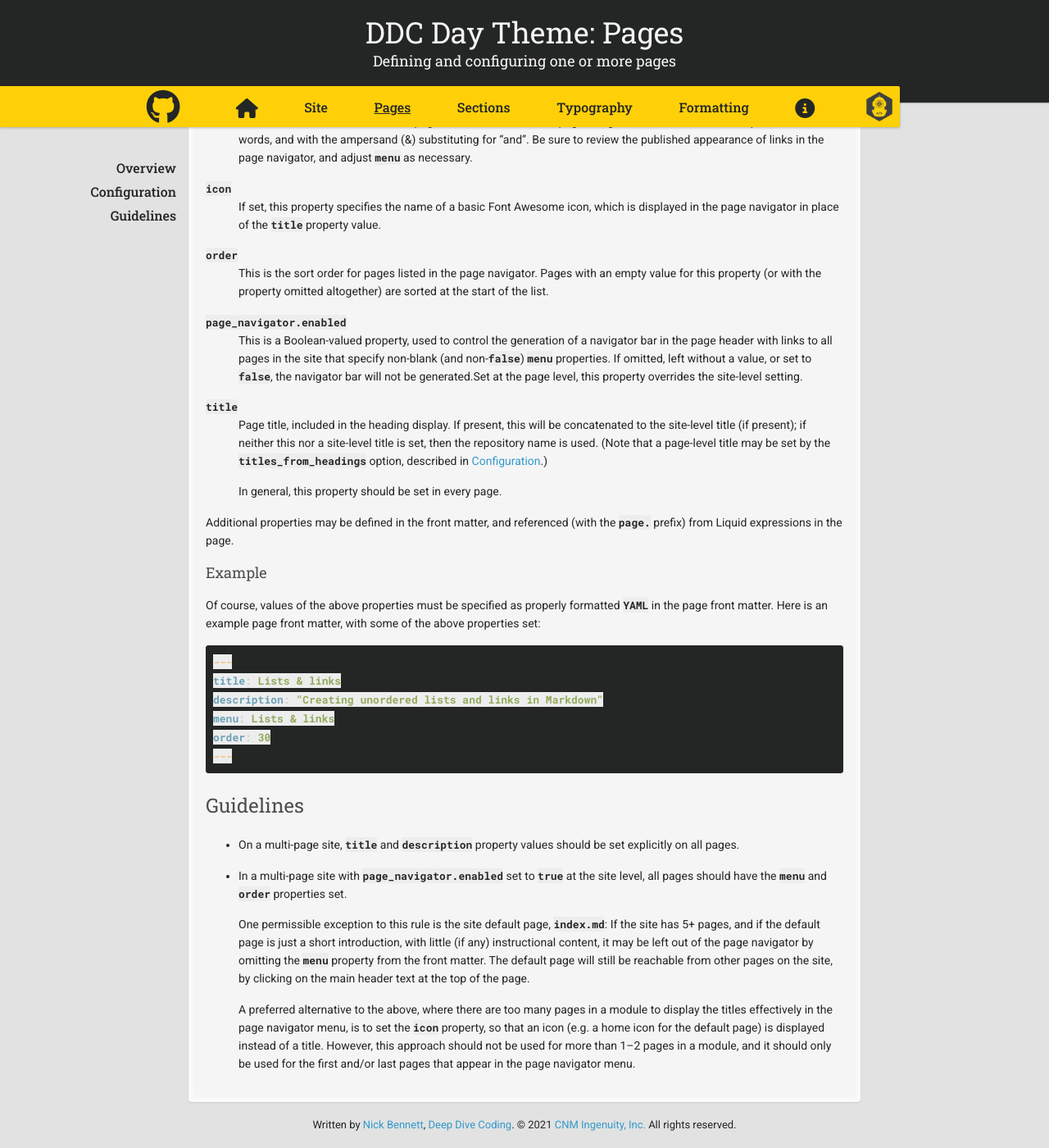
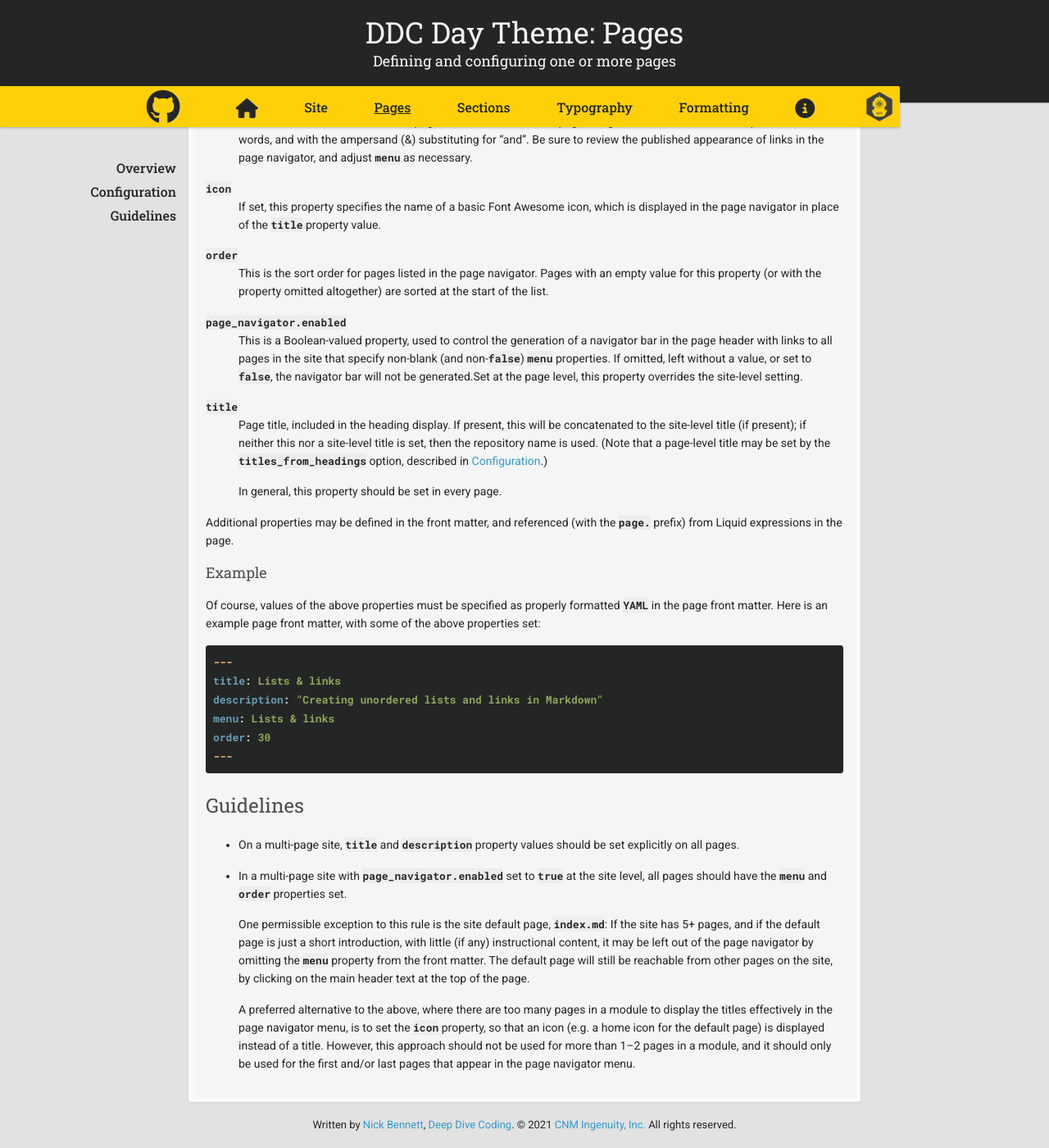
Before and after one commit to ddc-java/ddc-day, a Jekyll site: the page built from pages.md, in a window 1280 px wide and 1400 px high, scrolled down 778 px. Shown: the whole window at 82% size. Built offline with Jekyll 4.4.1, drawn with Linux system fonts in a browser that asks for light colours; nearby versions of some CDN libraries; our own code applies the rules of GitHub Pages for plain Markdown files.

Commit message:
Fix heading code

```diff
--- a/_sass/ddc-day.scss
+++ b/_sass/ddc-day.scss
@@ -225,6 +225,9 @@
   margin: 0;
   white-space: pre-wrap;
 
+  background-color: $code-highlight-color;
+  color: $base-dark-color;
+
   &.normal-weight {
     font-weight: normal;
   }
@@ -235,6 +238,11 @@
 
   h2 & {
     font-size: 22px;
+  }
+
+  header & {
+    background-color: inherit;
+    color: inherit;
   }
 
 }
@@ -643,11 +651,6 @@
     a code {
       font-family: $code-fonts;
       color:#0060FF;
-    }
-
-    code {
-      background-color: $code-highlight-color;
-      color: $base-dark-color;
     }
 
     h2 {
```
